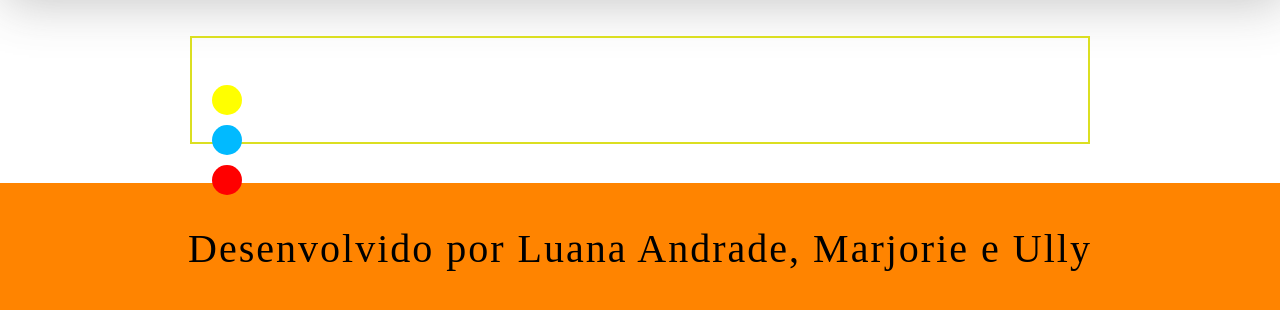
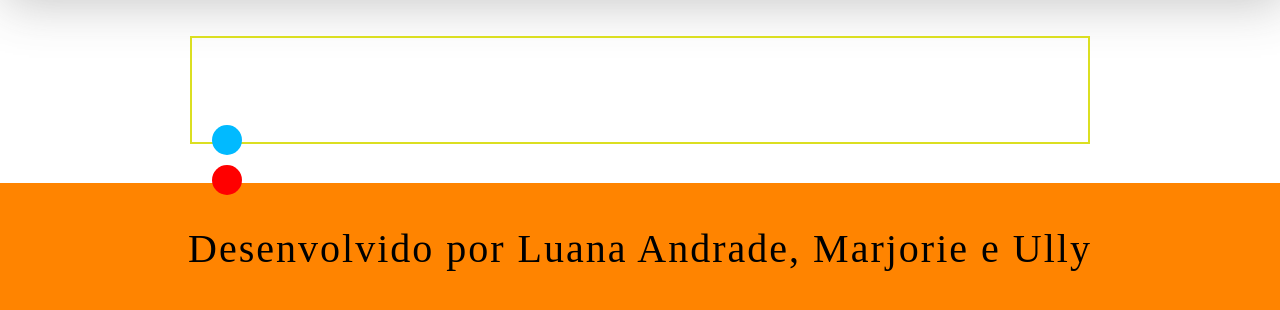
Before and after one commit to MarjorieSantos/Loggi.2_TalentFest_HeatMap, a website: page index.html in a window 1280 px wide. Shown: the part 976-1286 px from the top of the page. Drawn offline with Linux system fonts and the light colour scheme; some packages are replaced by stand-ins of ours; no server answers.

Commit message:
retirando o amarelo

```diff
--- a/index.html
+++ b/index.html
@@ -29,7 +29,7 @@
   <div class="subtitles">
     <ul>
       <div class="div-subtitles">
-        <div class="ball-color background-yellow"></div>
+        <div class="ball-color"></div>
         <li id="drivers-count"></li>
       </div>
       <div class="div-subtitles">
--- a/style.css
+++ b/style.css
@@ -46,10 +46,6 @@ header {
   width: 30px;
   height: 30px;
   border-radius: 100%;
-}
-
-.background-yellow {
-  background: yellow;
 }
 
 .background-red {
```
